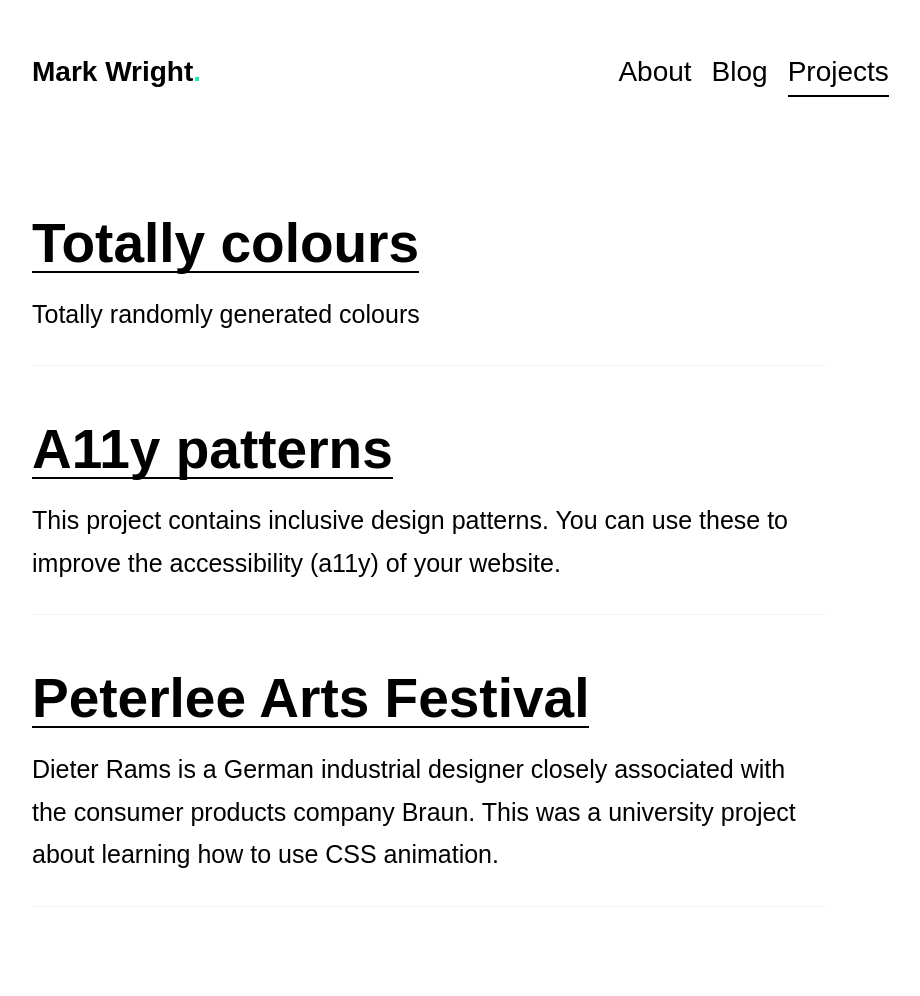
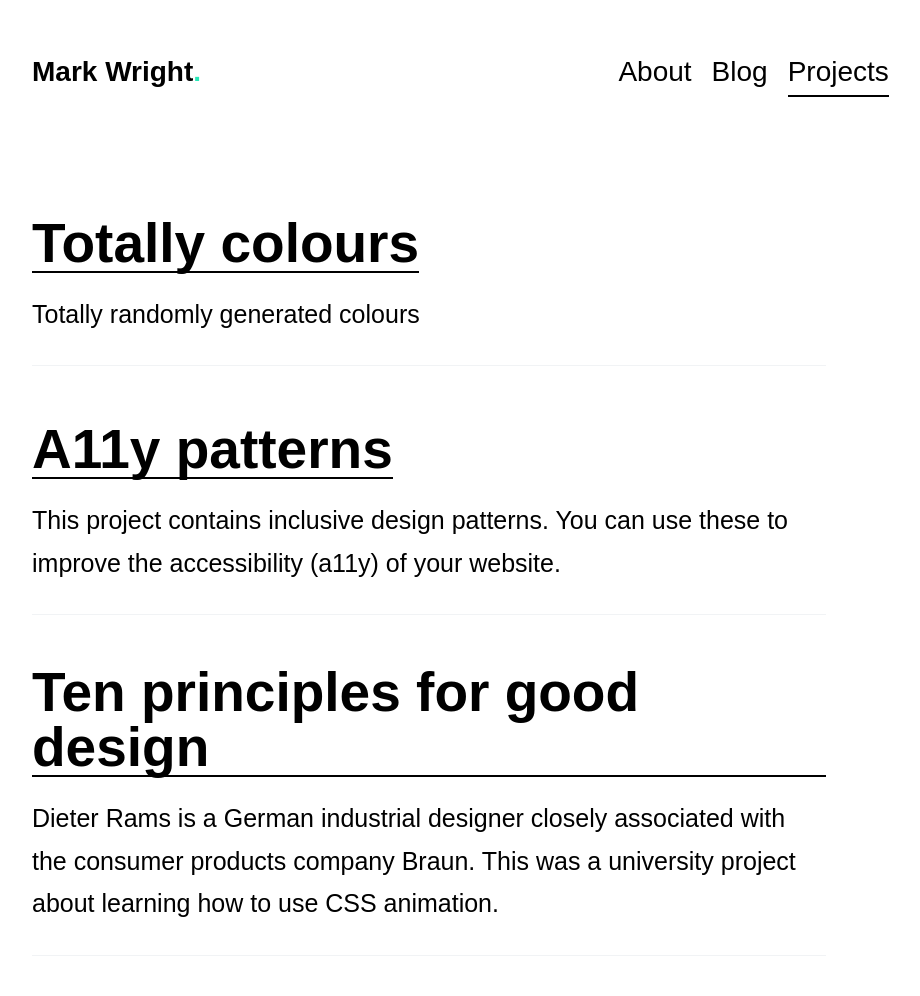
Before and after one commit to mrkwrght/mrkwrghtdotcom, a Jekyll site: the page built from projects.html, in a window 1280 px wide. Shown: the whole page, without its empty margins (128-1048 px from the left). Built offline with Jekyll 4.4.1, drawn with Linux system fonts in a browser that asks for light colours; some web fonts are replaced; before the commit the page ends 947 px from its top, so only the background shows below that.

Commit message:
ten principle

```diff
--- a/projects.html
+++ b/projects.html
@@ -17,7 +17,7 @@
 <hr>
 </div>
 <div class="list-post">
-<h2 class="list-post-title"><a href="http://markwrightdesigns.com/DieterRams/index.html" target="_blank">Peterlee Arts Festival</a></h2>
+<h2 class="list-post-title"><a href="http://markwrightdesigns.com/DieterRams/index.html" target="_blank">Ten principles for good design</a></h2>
 <p>Dieter Rams is a German industrial designer closely associated with the consumer products company Braun. This was a university project about learning how to use CSS animation.
 </p>
 <hr>
```
